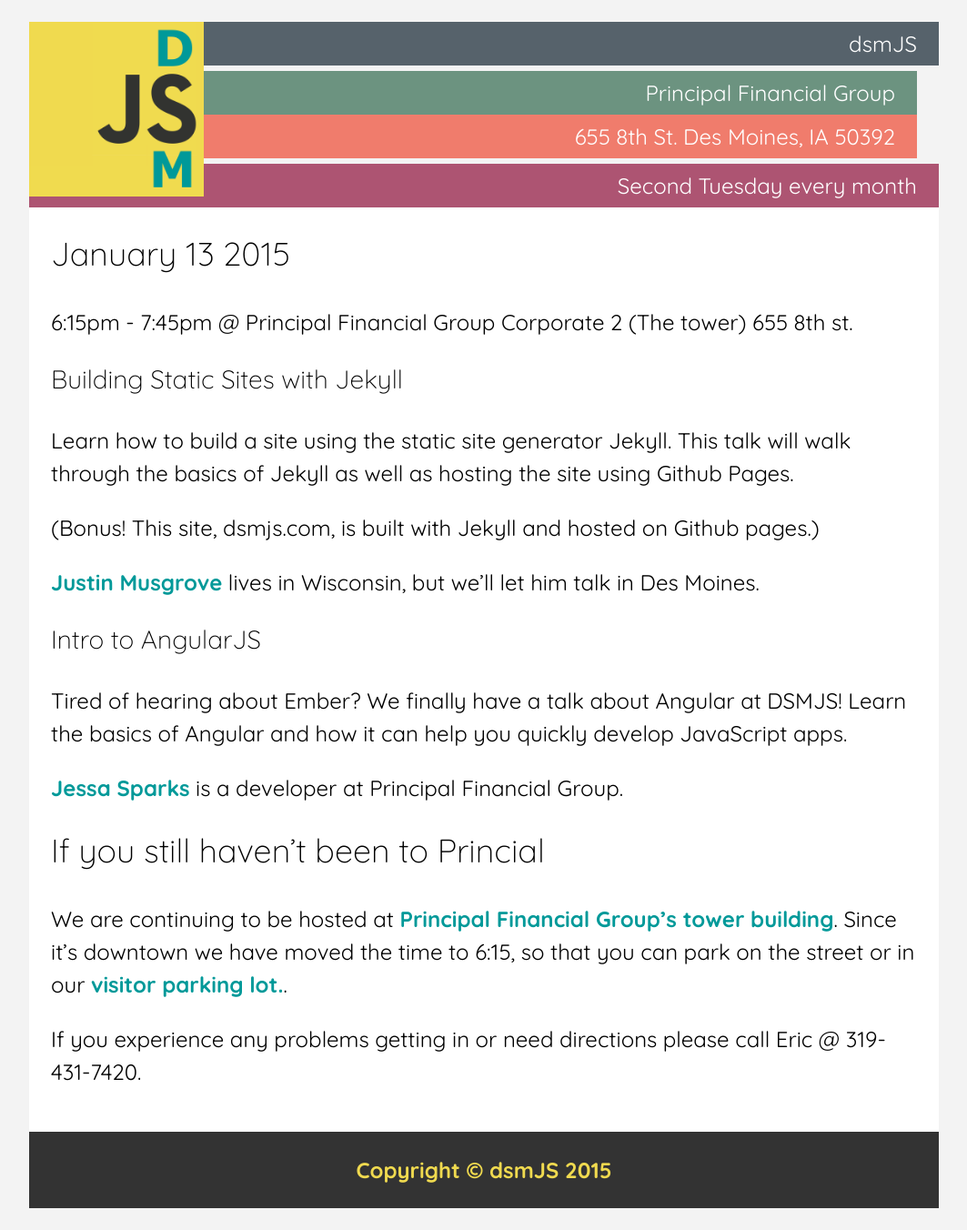
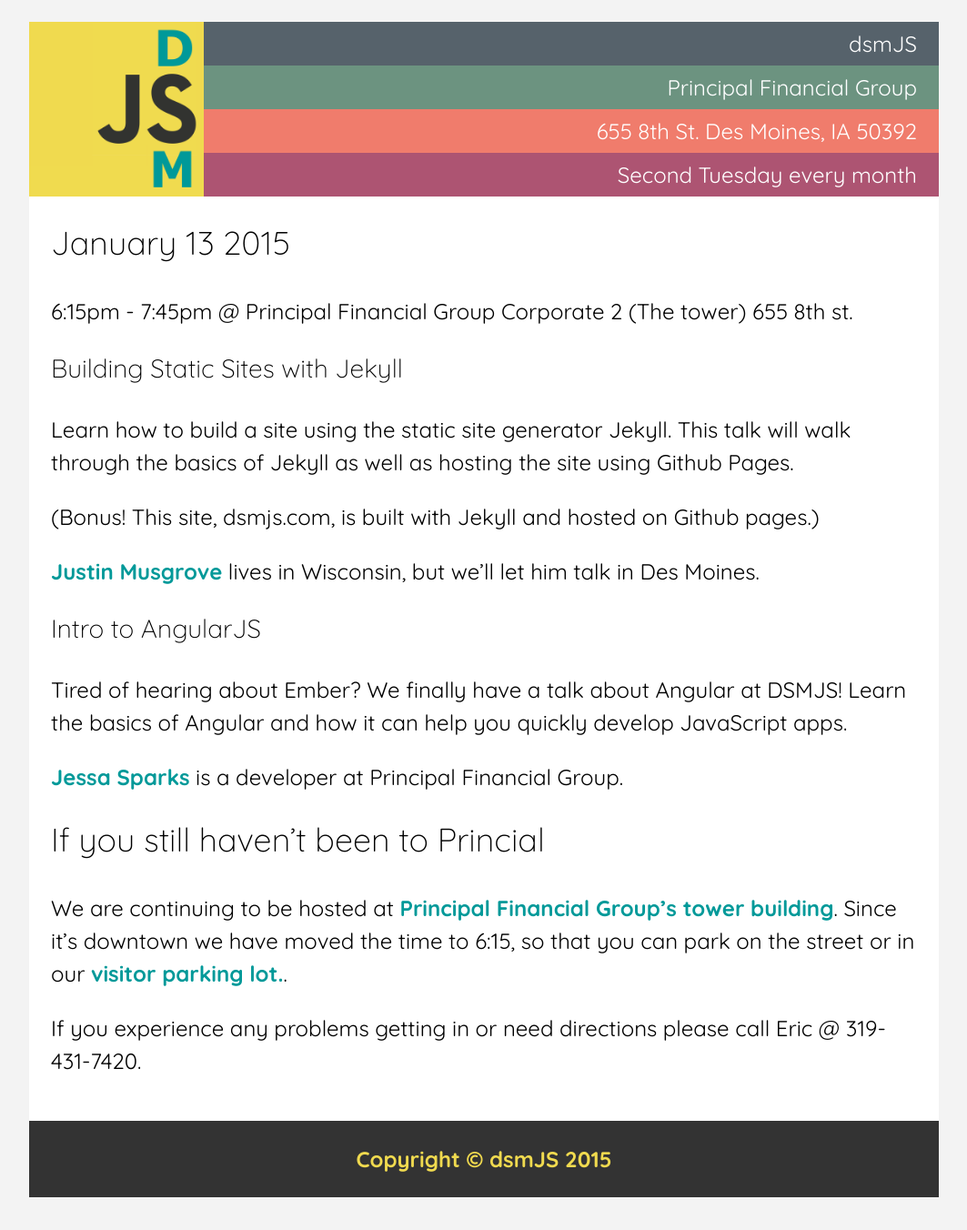
Before and after one commit to dsmjs/dsmjs.github.io, a Jekyll site: the page built from index.md, in a window 1280 px wide. Shown: the whole page at 91% size, without its empty margins (108-1171 px from the left). Built offline with Jekyll 4.4.1, drawn with Linux system fonts in a browser that asks for light colours; Markdown is read by kramdown in place of the engine named in the settings.

Commit message:
fixed header info rows

```diff
--- a/_includes/header.html
+++ b/_includes/header.html
@@ -5,17 +5,17 @@
 			<h1 class="sr-only">dsmJS</h1>
 		</a>
 		<div class="header-info">
-			<div class="blue" itemprop="name">dsmJS</div>
+			<div class="header-info-row blue" itemprop="name">dsmJS</div>
 			<div itemprop="location" itemscope itemtype="http://schema.org/Place">
-				<div class="green" itemprop="name">Principal Financial Group</div>
-				<div class="location-address pink" itemprop="address" itemscope itemtype="http://schema.org/PostalAddress">
+				<div class="header-info-row green" itemprop="name">Principal Financial Group</div>
+				<div class="header-info-row pink" itemprop="address" itemscope itemtype="http://schema.org/PostalAddress">
 					<span itemprop="streetAddress">655 8th St.</span>
 					<span itemprop="addressLocality">Des Moines</span>,
 					<span itemprop="addressRegion">IA</span>
 					<span itemprop="postalCode">50392</span>
 				</div>
 			</div>
-			<div class="purple">Second Tuesday every month</div>
+			<div class="header-info-row purple">Second Tuesday every month</div>
 		</div>
 	</div>
 </header>
--- a/_scss/_header.scss
+++ b/_scss/_header.scss
@@ -30,6 +30,6 @@
 	}
 }
 
-.header-info div {
+.header-info-row {
 	padding: 0.25em 1em 0.25em 0;
 }
--- a/css/styles.css
+++ b/css/styles.css
@@ -472,7 +472,7 @@
     .header-info {
       margin-top: 0; } }
 
-.header-info div {
+.header-info-row {
   padding: 0.25em 1em 0.25em 0; }
 
 .footer-container {
```
